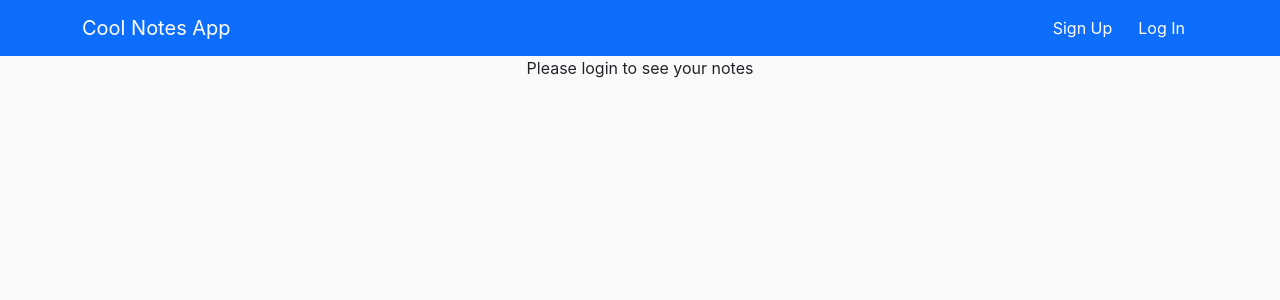
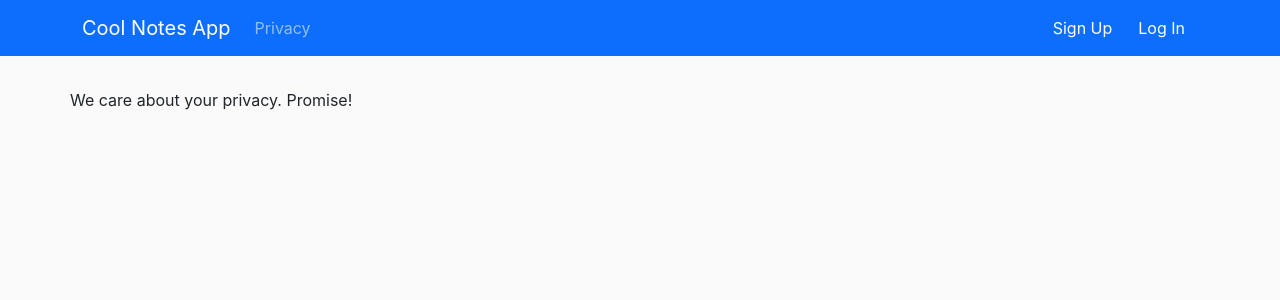
Before and after one commit to DeepakBarwal/mern-ts-notes, a React (Create React App) app in the folder frontend/: page /privacy in a window 1280 px wide. Shown: the top 300 px of the page. Built offline with nearby package versions, Linux system fonts and the light colour scheme; no server answers.

Commit message:
Routing with react-router-dom

```diff
--- a/frontend/package.json
+++ b/frontend/package.json
@@ -17,6 +17,7 @@
     "react-dom": "^18.2.0",
     "react-hook-form": "^7.45.4",
     "react-icons": "^4.10.1",
+    "react-router-dom": "^6.15.0",
     "react-scripts": "5.0.1",
     "typescript": "^4.9.5",
     "web-vitals": "^2.1.4"
--- a/frontend/src/App.tsx
+++ b/frontend/src/App.tsx
@@ -1,13 +1,15 @@
 import { useEffect, useState } from "react";
-import { Container } from "react-bootstrap";
 import LoginModal from "./components/LoginModal";
 import NavBar from "./components/NavBar";
-import NotesPageLoggedInView from "./components/NotesPageLoggedInView";
-import NotesPageLoggedOutView from "./components/NotesPageLoggedOutView";
 import SignUpModal from "./components/SignUpModal";
 import { User } from "./models/user";
 import * as NotesApi from "./network/notes_api";
-import styles from "./styles/NotesPage.module.css";
+import { BrowserRouter, Routes, Route } from "react-router-dom";
+import { Container } from "react-bootstrap";
+import NotesPage from "./pages/NotesPage";
+import PrivacyPage from "./pages/PrivacyPage";
+import NotFoundPage from "./pages/NotFoundPage";
+import styles from "./styles/App.module.css";
 
 function App() {
   const [loggedInUser, setLoggedInUser] = useState<User | null>(null);
@@ -29,6 +31,7 @@
   }, []);
 
   return (
+    <BrowserRouter>
       <div>
         <NavBar
           loggedInUser={loggedInUser}
@@ -36,14 +39,15 @@
           onSignUpClicked={() => setShowSignUpModal(true)}
           onLogoutSuccess={() => setLoggedInUser(null)}
         />
-      <Container className={styles.notesPage}>
-        <>
-          {loggedInUser ? (
-            <NotesPageLoggedInView />
-          ) : (
-            <NotesPageLoggedOutView />
-          )}
-        </>
+        <Container className={styles.pageContainer}>
+          <Routes>
+            <Route
+              path="/"
+              element={<NotesPage loggedInUser={loggedInUser} />}
+            />
+            <Route path="/privacy" element={<PrivacyPage />} />
+            <Route path="/*" element={<NotFoundPage />} />
+          </Routes>
         </Container>
         {showSignUpModal && (
           <SignUpModal
@@ -64,6 +68,7 @@
           />
         )}
       </div>
+    </BrowserRouter>
   );
 }
 
--- a/frontend/src/components/NavBar.tsx
+++ b/frontend/src/components/NavBar.tsx
@@ -2,6 +2,7 @@
 import { User } from "../models/user";
 import NavBarLoggedInView from "./NavBarLoggedInView";
 import NavBarLoggedOutView from "./NavBarLoggedOutView";
+import { Link } from "react-router-dom";
 
 interface NavBarProps {
   loggedInUser: User | null;
@@ -19,9 +20,16 @@
   return (
     <Navbar bg="primary" variant="dark" expand="sm" sticky="top">
       <Container>
-        <Navbar.Brand>Cool Notes App</Navbar.Brand>
+        <Navbar.Brand as={Link} to="/">
+          Cool Notes App
+        </Navbar.Brand>
         <Navbar.Toggle aria-controls="main-navbar" />
         <Navbar.Collapse id="main-navbar">
+          <Nav>
+            <Nav.Link as={Link} to="/privacy">
+              Privacy
+            </Nav.Link>
+          </Nav>
           <Nav className="ms-auto">
             {loggedInUser ? (
               <NavBarLoggedInView
--- /dev/null
+++ b/frontend/src/pages/NotFoundPage.tsx
@@ -0,0 +1,9 @@
+const NotFoundPage = () => {
+  return (
+    <div>
+      <p>Page not found</p>
+    </div>
+  );
+};
+
+export default NotFoundPage;
--- /dev/null
+++ b/frontend/src/pages/NotesPage.tsx
@@ -0,0 +1,21 @@
+import { Container } from "react-bootstrap";
+import NotesPageLoggedInView from "../components/NotesPageLoggedInView";
+import NotesPageLoggedOutView from "../components/NotesPageLoggedOutView";
+import styles from "../styles/NotesPage.module.css";
+import { User } from "../models/user";
+
+interface NotesPageProps {
+  loggedInUser: User | null;
+}
+
+const NotesPage = ({ loggedInUser }: NotesPageProps) => {
+  return (
+    <Container className={styles.notesPage}>
+      <>
+        {loggedInUser ? <NotesPageLoggedInView /> : <NotesPageLoggedOutView />}
+      </>
+    </Container>
+  );
+};
+
+export default NotesPage;
--- /dev/null
+++ b/frontend/src/pages/PrivacyPage.tsx
@@ -0,0 +1,9 @@
+const PrivacyPage = () => {
+  return (
+    <div>
+      <p>We care about your privacy. Promise!</p>
+    </div>
+  );
+};
+
+export default PrivacyPage;
--- /dev/null
+++ b/frontend/src/styles/App.module.css
@@ -0,0 +1,3 @@
+.pageContainer {
+  padding: 32px 0;
+}
```
Also changed, not shown: 1 other file (tests, documents, lock files or other folders). Lines whose indentation alone changed are shown as unchanged.
